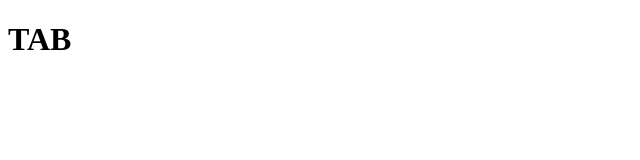
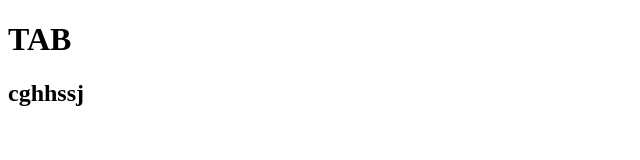
Before and after one commit to CODEWRLD06/learning-git, a plain HTML site: page index.html in a window 1280 px wide. Shown: the whole page, without its empty margins (0-640 px from the left). Drawn offline with Linux system fonts and the light colour scheme.

Commit message:
added another header (h2)

```diff
--- a/index.html
+++ b/index.html
@@ -7,5 +7,6 @@
 </head>
 <body>
     <h1>TAB</h1>
+    <h2>cghhssj</h2>
 </body>
 </html>
```
